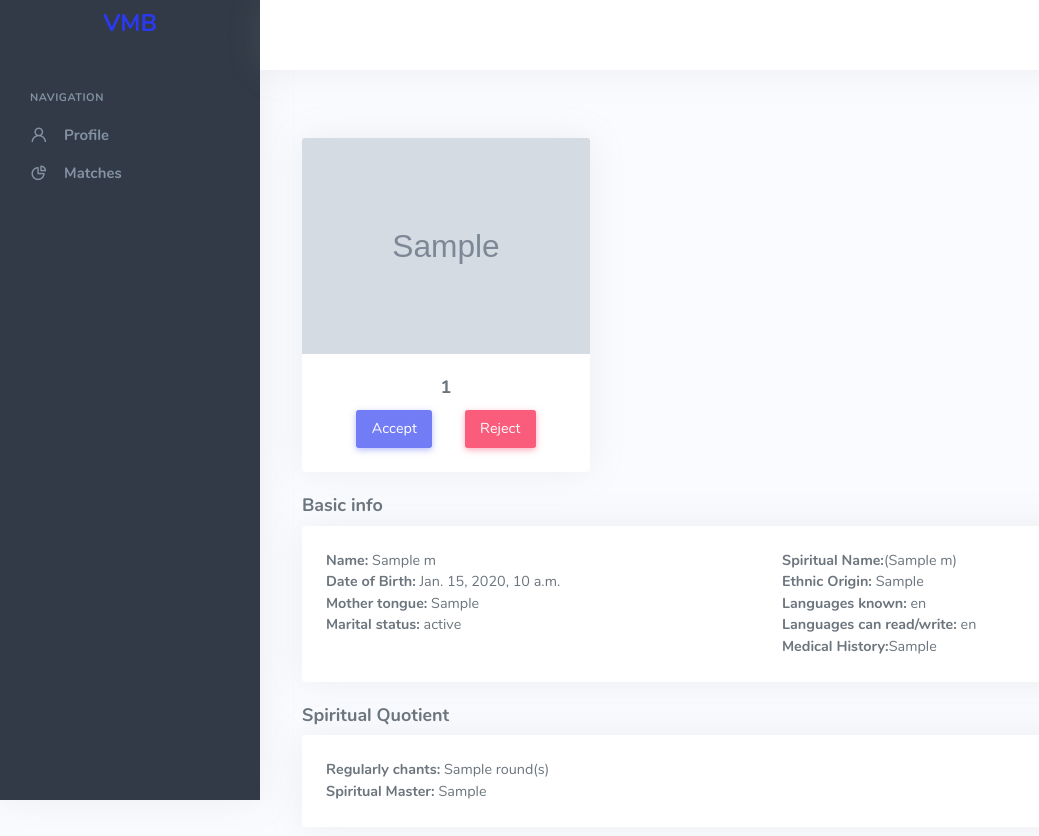
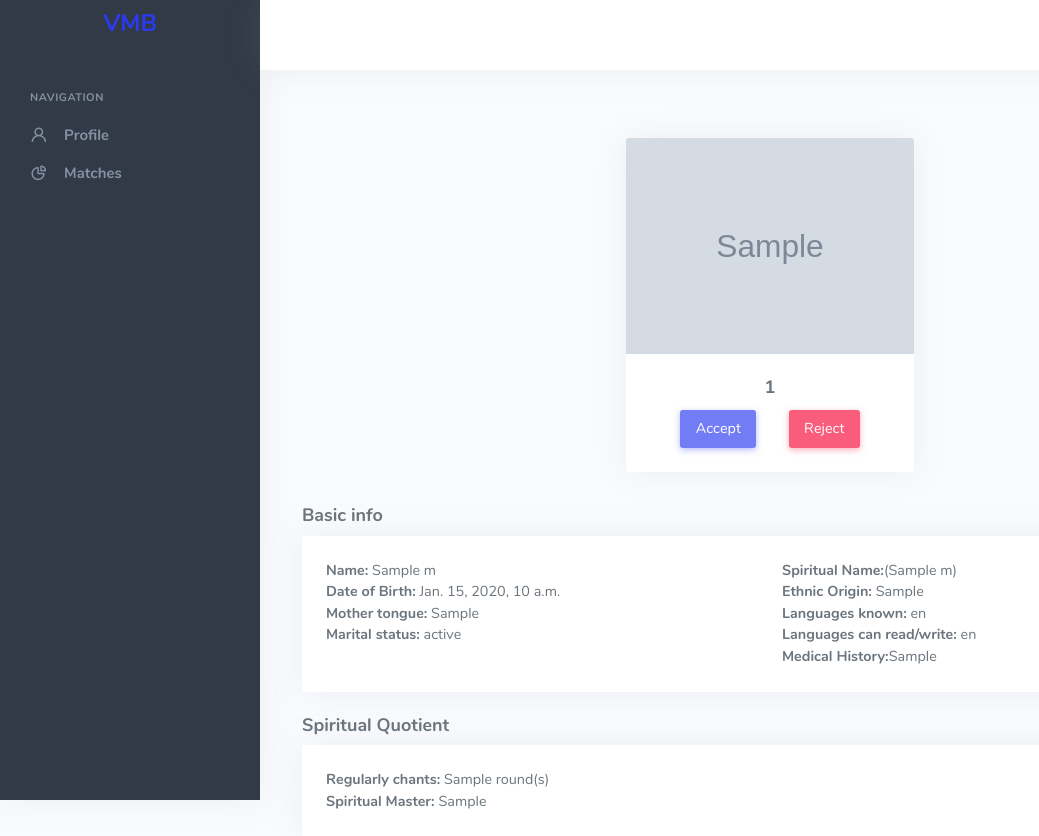
Before and after one commit to jpsoffice/vmb, a Django app: template vmb/templates/matrimony/match/response.html in a window 1280 px wide. Shown: the top 836 px of the page, without its empty margins (0-1039 px from the left). Run offline with Django 3.2, Linux system fonts and the light colour scheme; the template is opened without the code that fills it: most values are stand-ins (such as "Sample title", 1, 10 or a date in 2020); grey boxes marked "Sample" are stand-in pictures; some libraries are stand-ins or nearby versions.

Commit message:
Aligned the image card with the center.

```diff
--- a/vmb/templates/matrimony/match/response.html
+++ b/vmb/templates/matrimony/match/response.html
@@ -1,6 +1,7 @@
 {% extends "base.html" %}
 {% block content %}
   <div class="container mt-3">
+    <div class="col d-flex justify-content-center">
     <div class="card text-center" style="width: 18rem;">
         <img class="card-img-top"  src="{{ m.primary_image_thumbnail_url }}" alt="">
         <div class="card-body">
@@ -21,6 +22,7 @@
             </form>
           {% endblock %}
         </div>
+      </div>
       </div>
       <h4>Basic info</h4>
       <div class="card">
```
